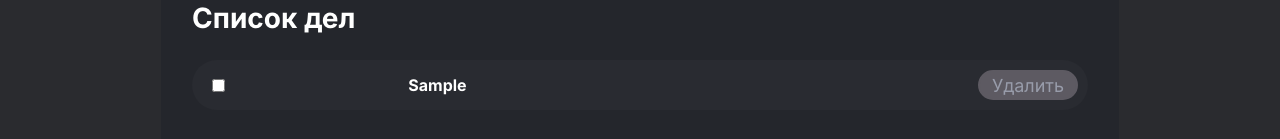
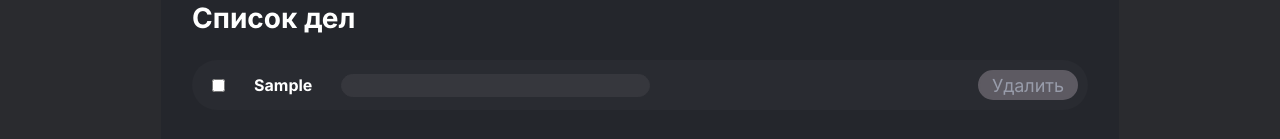
Before and after one commit to VictoriaKlyueva/To-Do-list, a plain HTML site: page index.html in a window 1280 px wide. Both pictures are taken after typing "Sample" into the empty fields and a click on the button "Добавить". Shown: the part 319-458 px from the top of the page. Drawn offline with Linux system fonts and the light colour scheme.

Commit message:
Added description editing

```diff
--- a/script.js
+++ b/script.js
@@ -50,11 +50,12 @@ class Task {
         document.getElementById('task-info' + id).appendChild(taskNameP);
 
         // Создание описания дела внутри task-info
-        var taskDescriptionP = document.createElement('p');
-        taskDescriptionP.className = 'task-description';
-        taskDescriptionP.id = 'taskDescriptionP' + id;
-        taskDescriptionP.innerHTML = this.description;
-        document.getElementById('task-info' + id).appendChild(taskDescriptionP);
+        var taskDescriptionText = document.createElement('input');
+        taskDescriptionText.type = 'text';
+        taskDescriptionText.className = 'taskDescriptionText';
+        taskDescriptionText.id = 'taskDescriptionText' + id;
+        taskDescriptionText.value = this.description;
+        document.getElementById('task-info' + id).appendChild(taskDescriptionText);
     }
 }
 
--- a/style.css
+++ b/style.css
@@ -209,3 +209,7 @@ input[type="text"] {
     font-size: 18px;
     padding-left: 1.5%;
 }
+
+input[type="text"].taskDescriptionText {
+    width: 300px;
+}
```
